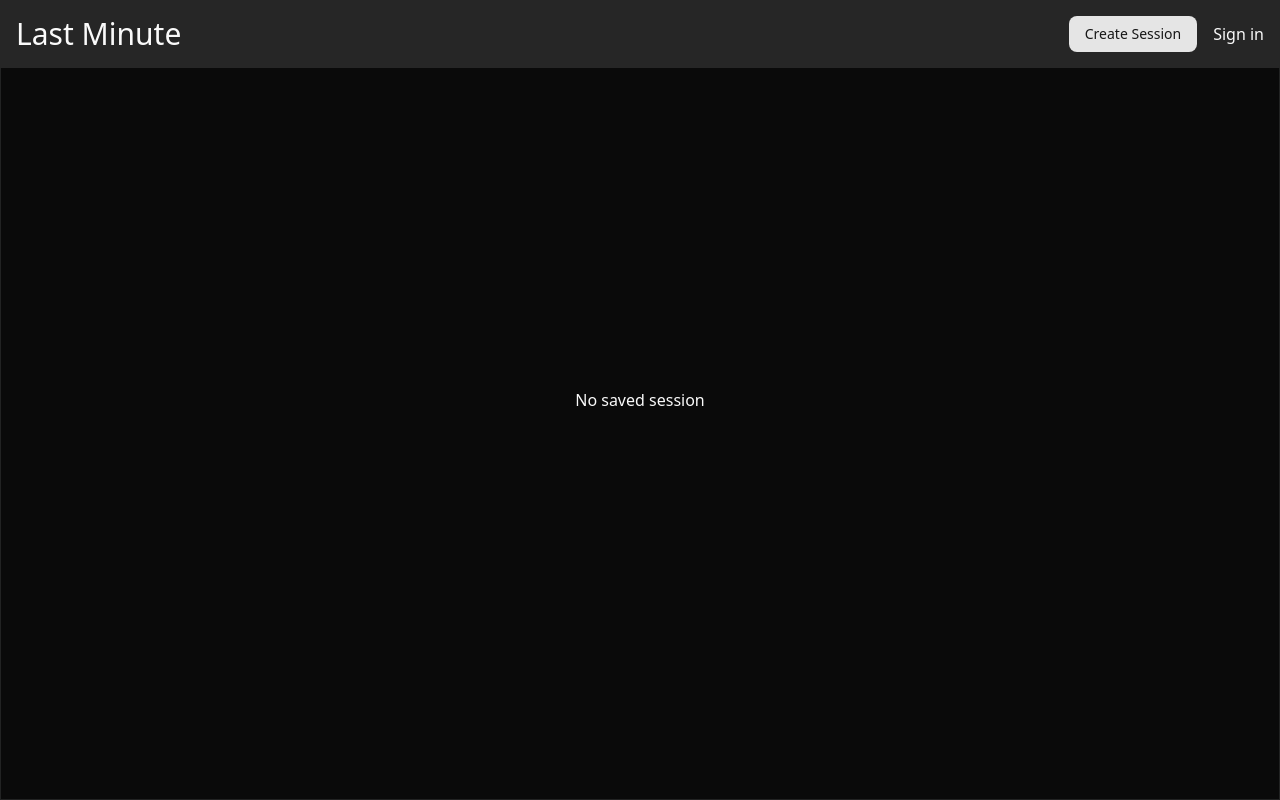
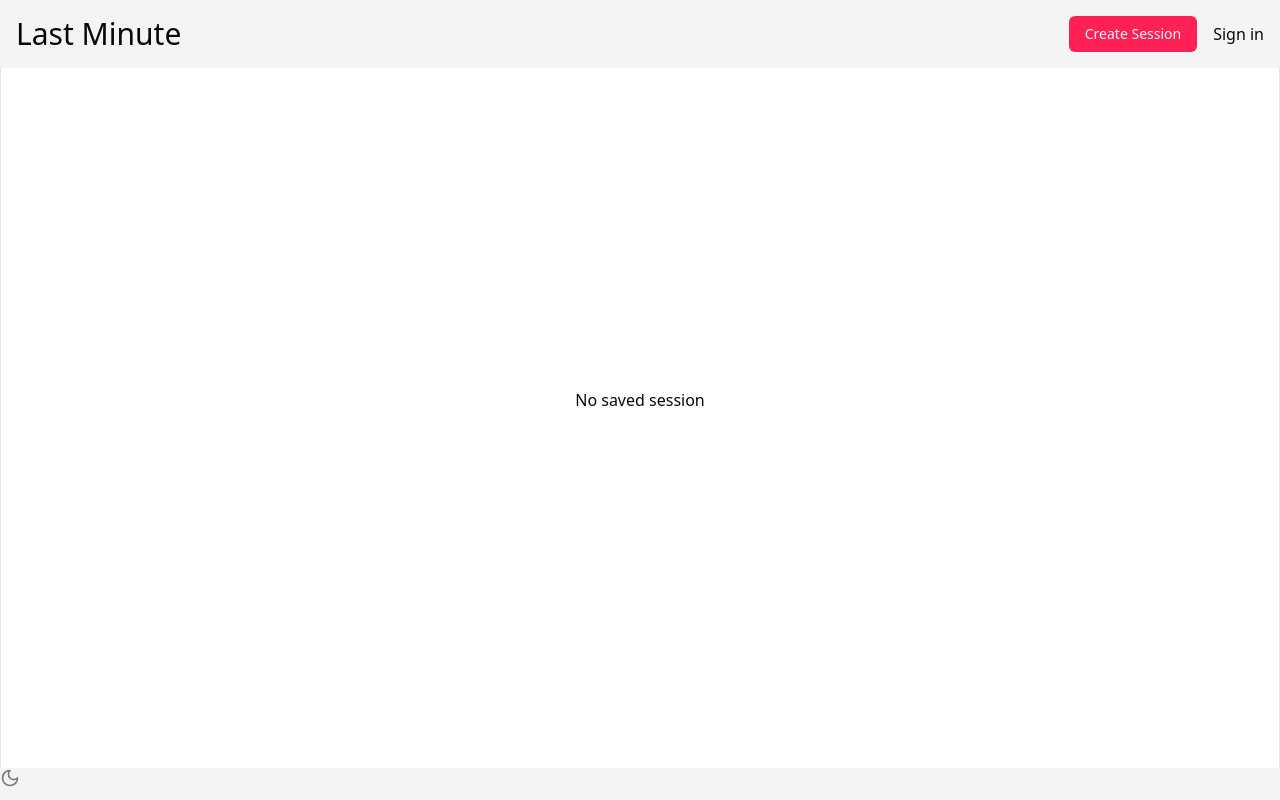
Before and after one commit to Jit-nath/last-minute, a Next.js app: page / in a window 1280 px wide. Built offline with nearby package versions, Linux system fonts and the light colour scheme; no server answers.

Commit message:
chore: add @geist-ui/react dependency and create tailwind.config.js

```diff
--- a/app/globals.css
+++ b/app/globals.css
@@ -3,113 +3,137 @@
 
 @custom-variant dark (&:is(.dark *));
 
-@theme inline {
-  --color-background: var(--background);
-  --color-foreground: var(--foreground);
-  --font-sans: var(--font-geist-sans);
-  --font-mono: var(--font-geist-mono);
-  --color-sidebar-ring: var(--sidebar-ring);
-  --color-sidebar-border: var(--sidebar-border);
-  --color-sidebar-accent-foreground: var(--sidebar-accent-foreground);
-  --color-sidebar-accent: var(--sidebar-accent);
-  --color-sidebar-primary-foreground: var(--sidebar-primary-foreground);
-  --color-sidebar-primary: var(--sidebar-primary);
-  --color-sidebar-foreground: var(--sidebar-foreground);
-  --color-sidebar: var(--sidebar);
-  --color-chart-5: var(--chart-5);
-  --color-chart-4: var(--chart-4);
-  --color-chart-3: var(--chart-3);
-  --color-chart-2: var(--chart-2);
-  --color-chart-1: var(--chart-1);
-  --color-ring: var(--ring);
-  --color-input: var(--input);
-  --color-border: var(--border);
-  --color-destructive: var(--destructive);
-  --color-accent-foreground: var(--accent-foreground);
-  --color-accent: var(--accent);
-  --color-muted-foreground: var(--muted-foreground);
-  --color-muted: var(--muted);
-  --color-secondary-foreground: var(--secondary-foreground);
-  --color-secondary: var(--secondary);
-  --color-primary-foreground: var(--primary-foreground);
-  --color-primary: var(--primary);
-  --color-popover-foreground: var(--popover-foreground);
-  --color-popover: var(--popover);
-  --color-card-foreground: var(--card-foreground);
-  --color-card: var(--card);
-  --radius-sm: calc(var(--radius) - 4px);
-  --radius-md: calc(var(--radius) - 2px);
-  --radius-lg: var(--radius);
-  --radius-xl: calc(var(--radius) + 4px);
-}
-
 :root {
-  --radius: 0.625rem;
+  --radius: 0.5rem;
   --background: oklch(1 0 0);
-  --foreground: oklch(0.145 0 0);
+  --foreground: oklch(0.141 0.005 285.823);
   --card: oklch(1 0 0);
-  --card-foreground: oklch(0.145 0 0);
+  --card-foreground: oklch(0.141 0.005 285.823);
   --popover: oklch(1 0 0);
-  --popover-foreground: oklch(0.145 0 0);
-  --primary: oklch(0.205 0 0);
-  --primary-foreground: oklch(0.985 0 0);
-  --secondary: oklch(0.97 0 0);
-  --secondary-foreground: oklch(0.205 0 0);
-  --muted: oklch(0.97 0 0);
-  --muted-foreground: oklch(0.556 0 0);
-  --accent: oklch(0.97 0 0);
-  --accent-foreground: oklch(0.205 0 0);
+  --popover-foreground: oklch(0.141 0.005 285.823);
+  --primary: oklch(0.645 0.246 16.439);
+  --primary-foreground: oklch(0.969 0.015 12.422);
+  --secondary: oklch(0.967 0.001 286.375);
+  --secondary-foreground: oklch(0.21 0.006 285.885);
+  --muted: oklch(0.967 0.001 286.375);
+  --muted-foreground: oklch(0.552 0.016 285.938);
+  --accent: oklch(0.967 0.001 286.375);
+  --accent-foreground: oklch(0.21 0.006 285.885);
   --destructive: oklch(0.577 0.245 27.325);
-  --border: oklch(0.922 0 0);
-  --input: oklch(0.922 0 0);
-  --ring: oklch(0.708 0 0);
+  --border: oklch(0.92 0.004 286.32);
+  --input: oklch(0.92 0.004 286.32);
+  --ring: oklch(0.645 0.246 16.439);
   --chart-1: oklch(0.646 0.222 41.116);
   --chart-2: oklch(0.6 0.118 184.704);
   --chart-3: oklch(0.398 0.07 227.392);
   --chart-4: oklch(0.828 0.189 84.429);
   --chart-5: oklch(0.769 0.188 70.08);
   --sidebar: oklch(0.985 0 0);
-  --sidebar-foreground: oklch(0.145 0 0);
-  --sidebar-primary: oklch(0.205 0 0);
-  --sidebar-primary-foreground: oklch(0.985 0 0);
-  --sidebar-accent: oklch(0.97 0 0);
-  --sidebar-accent-foreground: oklch(0.205 0 0);
-  --sidebar-border: oklch(0.922 0 0);
-  --sidebar-ring: oklch(0.708 0 0);
+  --sidebar-foreground: oklch(0.141 0.005 285.823);
+  --sidebar-primary: oklch(0.645 0.246 16.439);
+  --sidebar-primary-foreground: oklch(0.969 0.015 12.422);
+  --sidebar-accent: oklch(0.967 0.001 286.375);
+  --sidebar-accent-foreground: oklch(0.21 0.006 285.885);
+  --sidebar-border: oklch(0.92 0.004 286.32);
+  --sidebar-ring: oklch(0.645 0.246 16.439);
 }
 
 .dark {
-  --background: oklch(0.145 0 0);
+  --background: oklch(0.141 0.005 285.823);
   --foreground: oklch(0.985 0 0);
-  --card: oklch(0.205 0 0);
+  --card: oklch(0.21 0.006 285.885);
   --card-foreground: oklch(0.985 0 0);
-  --popover: oklch(0.205 0 0);
+  --popover: oklch(0.21 0.006 285.885);
   --popover-foreground: oklch(0.985 0 0);
-  --primary: oklch(0.922 0 0);
-  --primary-foreground: oklch(0.205 0 0);
-  --secondary: oklch(0.269 0 0);
+  --primary: oklch(0.645 0.246 16.439);
+  --primary-foreground: oklch(0.969 0.015 12.422);
+  --secondary: oklch(0.274 0.006 286.033);
   --secondary-foreground: oklch(0.985 0 0);
-  --muted: oklch(0.269 0 0);
-  --muted-foreground: oklch(0.708 0 0);
-  --accent: oklch(0.269 0 0);
+  --muted: oklch(0.274 0.006 286.033);
+  --muted-foreground: oklch(0.705 0.015 286.067);
+  --accent: oklch(0.274 0.006 286.033);
   --accent-foreground: oklch(0.985 0 0);
   --destructive: oklch(0.704 0.191 22.216);
   --border: oklch(1 0 0 / 10%);
   --input: oklch(1 0 0 / 15%);
-  --ring: oklch(0.556 0 0);
+  --ring: oklch(0.645 0.246 16.439);
   --chart-1: oklch(0.488 0.243 264.376);
   --chart-2: oklch(0.696 0.17 162.48);
   --chart-3: oklch(0.769 0.188 70.08);
   --chart-4: oklch(0.627 0.265 303.9);
   --chart-5: oklch(0.645 0.246 16.439);
-  --sidebar: oklch(0.205 0 0);
+  --sidebar: oklch(0.21 0.006 285.885);
   --sidebar-foreground: oklch(0.985 0 0);
-  --sidebar-primary: oklch(0.488 0.243 264.376);
-  --sidebar-primary-foreground: oklch(0.985 0 0);
-  --sidebar-accent: oklch(0.269 0 0);
+  --sidebar-primary: oklch(0.645 0.246 16.439);
+  --sidebar-primary-foreground: oklch(0.969 0.015 12.422);
+  --sidebar-accent: oklch(0.274 0.006 286.033);
   --sidebar-accent-foreground: oklch(0.985 0 0);
   --sidebar-border: oklch(1 0 0 / 10%);
-  --sidebar-ring: oklch(0.556 0 0);
+  --sidebar-ring: oklch(0.645 0.246 16.439);
+}
+
+@theme inline {
+  --color-background: var(--background);
+  --color-foreground: var(--foreground);
+  --color-card: var(--card);
+  --color-card-foreground: var(--card-foreground);
+  --color-popover: var(--popover);
+  --color-popover-foreground: var(--popover-foreground);
+  --color-primary: var(--primary);
+  --color-primary-foreground: var(--primary-foreground);
+  --color-secondary: var(--secondary);
+  --color-secondary-foreground: var(--secondary-foreground);
+  --color-muted: var(--muted);
+  --color-muted-foreground: var(--muted-foreground);
+  --color-accent: var(--accent);
+  --color-accent-foreground: var(--accent-foreground);
+  --color-destructive: var(--destructive);
+  --color-destructive-foreground: var(--destructive-foreground);
+  --color-border: var(--border);
+  --color-input: var(--input);
+  --color-ring: var(--ring);
+  --color-chart-1: var(--chart-1);
+  --color-chart-2: var(--chart-2);
+  --color-chart-3: var(--chart-3);
+  --color-chart-4: var(--chart-4);
+  --color-chart-5: var(--chart-5);
+  --color-sidebar: var(--sidebar);
+  --color-sidebar-foreground: var(--sidebar-foreground);
+  --color-sidebar-primary: var(--sidebar-primary);
+  --color-sidebar-primary-foreground: var(--sidebar-primary-foreground);
+  --color-sidebar-accent: var(--sidebar-accent);
+  --color-sidebar-accent-foreground: var(--sidebar-accent-foreground);
+  --color-sidebar-border: var(--sidebar-border);
+  --color-sidebar-ring: var(--sidebar-ring);
+
+  --font-sans: var(--font-sans);
+  --font-mono: var(--font-mono);
+  --font-serif: var(--font-serif);
+
+  --radius-sm: calc(var(--radius) - 4px);
+  --radius-md: calc(var(--radius) - 2px);
+  --radius-lg: var(--radius);
+  --radius-xl: calc(var(--radius) + 4px);
+
+  --shadow-2xs: var(--shadow-2xs);
+  --shadow-xs: var(--shadow-xs);
+  --shadow-sm: var(--shadow-sm);
+  --shadow: var(--shadow);
+  --shadow-md: var(--shadow-md);
+  --shadow-lg: var(--shadow-lg);
+  --shadow-xl: var(--shadow-xl);
+  --shadow-2xl: var(--shadow-2xl);
+
+  --tracking-tighter: calc(var(--tracking-normal) - 0.05em);
+  --tracking-tight: calc(var(--tracking-normal) - 0.025em);
+  --tracking-normal: var(--tracking-normal);
+  --tracking-wide: calc(var(--tracking-normal) + 0.025em);
+  --tracking-wider: calc(var(--tracking-normal) + 0.05em);
+  --tracking-widest: calc(var(--tracking-normal) + 0.1em);
+}
+
+body {
+  letter-spacing: var(--tracking-normal);
 }
 
 @layer base {
--- a/app/layout.tsx
+++ b/app/layout.tsx
@@ -1,38 +1,32 @@
-import type { Metadata } from "next";
+// app/layout.tsx (or wherever your root layout lives)
+import { ThemeProvider } from "next-themes";
 import { Geist, Geist_Mono } from "next/font/google";
 import { ClerkProvider } from "@clerk/nextjs";
-
 import "./globals.css";
 
-const geistSans = Geist({
-  variable: "--font-geist-sans",
-  subsets: ["latin"],
-});
-
+const geistSans = Geist({ variable: "--font-geist-sans", subsets: ["latin"] });
 const geistMono = Geist_Mono({
   variable: "--font-geist-mono",
   subsets: ["latin"],
 });
 
-export const metadata: Metadata = {
-  title: "Create Next App",
-  description: "Generated by create next app",
-};
-
 export default function RootLayout({
   children,
-}: Readonly<{
+}: {
   children: React.ReactNode;
-}>) {
+}) {
   return (
     <ClerkProvider>
-      <html lang="en">
-        <body
-          className={`${geistSans.variable} ${geistMono.variable} antialiased dark`}
-        >
-          {children}
-        </body>
-      </html>
+      <ThemeProvider attribute="class" defaultTheme="system" enableSystem>
+        <html lang="en" className={geistSans.variable}>
+          {/* we’ll let next-themes toggle “dark” here */}
+          <body
+            className={`${geistMono.variable} antialiased `}
+          >
+            {children}
+          </body>
+        </html>
+      </ThemeProvider>
     </ClerkProvider>
   );
 }
--- a/app/page.tsx
+++ b/app/page.tsx
@@ -3,6 +3,7 @@ import { Button } from "@/components/ui/button";
 
 import { useRouter } from "next/navigation";
 import { SignInButton, SignedIn, SignedOut, UserButton } from "@clerk/nextjs";
+import ThemeSwitch from "@/components/themeSwitch";
 export default function Home() {
   const router = useRouter();
   return (
@@ -41,6 +42,12 @@ export default function Home() {
           Create Session
         </Button>
       </main>
+      <footer
+        className="fixed bottom-0 left-0 w-full h-8 bg-muted backdrop-blur-sm"
+        style={{ zIndex: 50 }}
+      >
+        <ThemeSwitch />
+      </footer>
     </>
   );
 }
--- a/app/session/page.tsx
+++ b/app/session/page.tsx
@@ -1,12 +1,21 @@
 import { SessionProvider } from "@/context/session";
 import Session from "./session";
 import { Toaster } from "sonner";
+import { SidebarProvider } from "@/components/ui/sidebar";
 
 export default function page() {
   return (
     <SessionProvider>
-      <Session />
-      <Toaster closeButton richColors />
+      <SidebarProvider
+        style={
+          {
+            "--sidebar-width": "21rem"
+          } as React.CSSProperties
+        }
+      >
+        <Session />
+        <Toaster closeButton richColors />
+      </SidebarProvider>
     </SessionProvider>
   );
 }
--- /dev/null
+++ b/components/themeSwitch.tsx
@@ -0,0 +1,44 @@
+"use client";
+import { useState, useEffect } from "react";
+import { Sun, Moon } from "lucide-react";
+
+export default function ThemeSwitch() {
+  const [theme, setTheme] = useState<"light" | "dark">("light");
+  const [mounted, setMounted] = useState(false);
+
+  useEffect(() => {
+    const saved = localStorage.getItem("theme");
+    const prefersDark = window.matchMedia(
+      "(prefers-color-scheme: dark)"
+    ).matches;
+    const initialTheme =
+      saved === "dark" || saved === "light"
+        ? saved
+        : prefersDark
+        ? "dark"
+        : "light";
+    setTheme(initialTheme as "light" | "dark");
+    document.documentElement.classList.toggle("dark", initialTheme === "dark");
+    setMounted(true);
+  }, []);
+
+  const toggleTheme = () => {
+    const next = theme === "light" ? "dark" : "light";
+    setTheme(next);
+    localStorage.setItem("theme", next);
+    document.documentElement.classList.toggle("dark", next === "dark");
+  };
+
+  if (!mounted) return null; // Prevent SSR mismatch
+
+  return (
+    <button
+      aria-label="Toggle theme"
+      title={`Switch to ${theme === "light" ? "dark" : "light"} mode`}
+      onClick={toggleTheme}
+      className="rounded transition-colors text-black/50 dark:text-white/50 hover:text-black dark:hover:text-white"
+    >
+      {theme === "dark" ? <Sun size={20} /> : <Moon size={20} />}
+    </button>
+  );
+}
--- a/package.json
+++ b/package.json
@@ -10,6 +10,7 @@
   },
   "dependencies": {
     "@clerk/nextjs": "^6.19.4",
+    "@geist-ui/react": "^2.2.5",
     "@radix-ui/react-avatar": "^1.1.9",
     "@radix-ui/react-dialog": "^1.1.13",
     "@radix-ui/react-scroll-area": "^1.2.8",
--- /dev/null
+++ b/tailwind.config.js
@@ -0,0 +1,5 @@
+// tailwind.config.js
+module.exports = {
+  darkMode: "class",
+  // …
+};
```
Also changed, not shown: app/session/session.tsx (+54 -22 lines), app/session/videoSidebar.tsx (+29 -9 lines), app/session/video_card.tsx (+4 -4 lines), components/ui/dialog.tsx (added, +135 -0 lines), context/session.tsx (+11 -6 lines), 1 other file (tests, documents, lock files or other folders).
